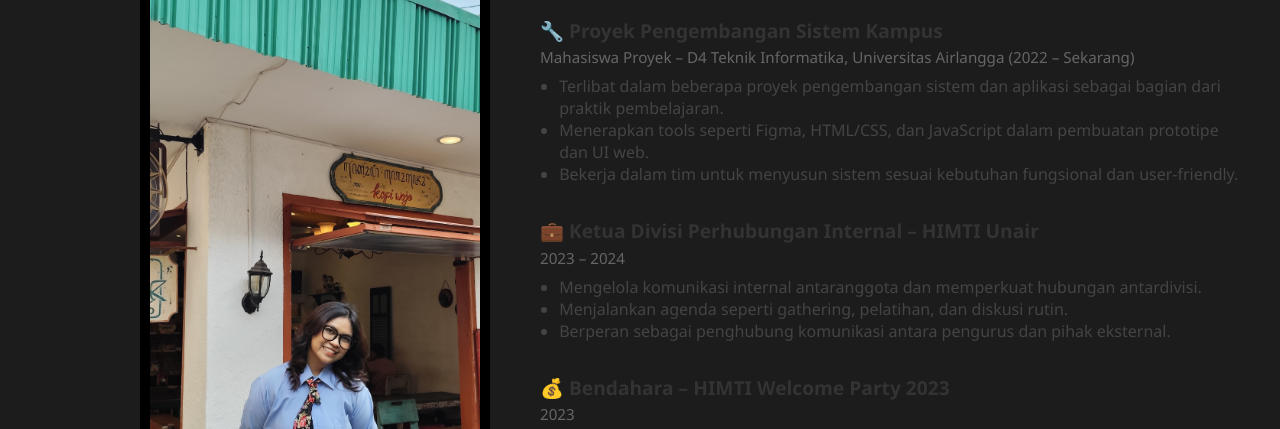
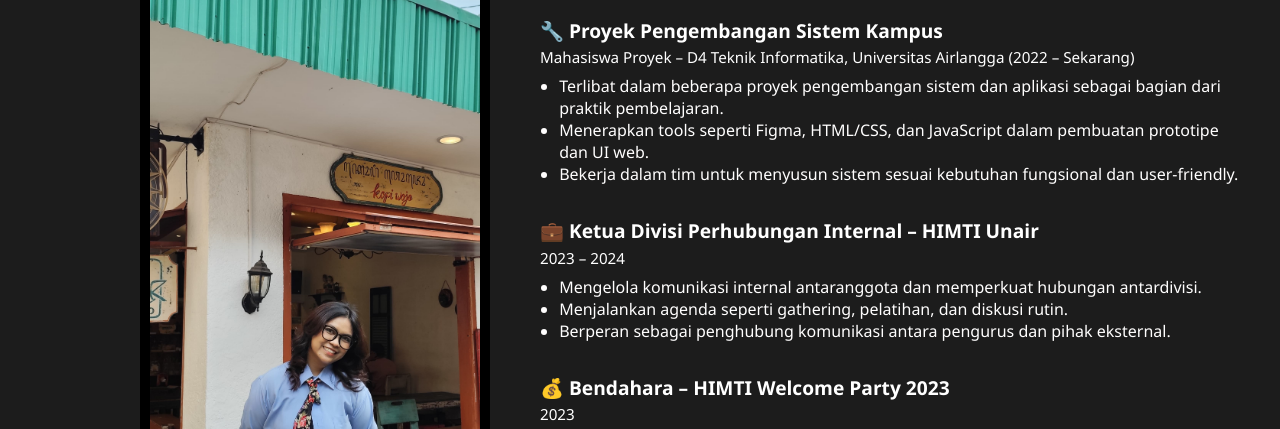
Before and after one commit to fiqhinre/portofolio, a plain HTML site: page next.html in a window 1280 px wide. Shown: the part 323-752 px from the top of the page. Drawn offline with Linux system fonts and the light colour scheme; placeholder pictures from the web are drawn by us.

Commit message:
Update next.html dan style.css

```diff
--- a/style.css
+++ b/style.css
@@ -411,18 +411,18 @@
 .experience h2 {
   margin-bottom: 0.2rem;
   font-size: 1.2rem;
-  color: #333;
+  color: #ffffff;
 }
 
 .experience h3 {
   font-weight: normal;
   font-size: 0.95rem;
-  color: #666;
+  color: #ffffff;
   margin-bottom: 0.5rem;
 }
 
 .experience ul {
   padding-left: 1.2rem;
   list-style-type: disc;
-  color: #444;
+  color: #fffefe;
 }
```
